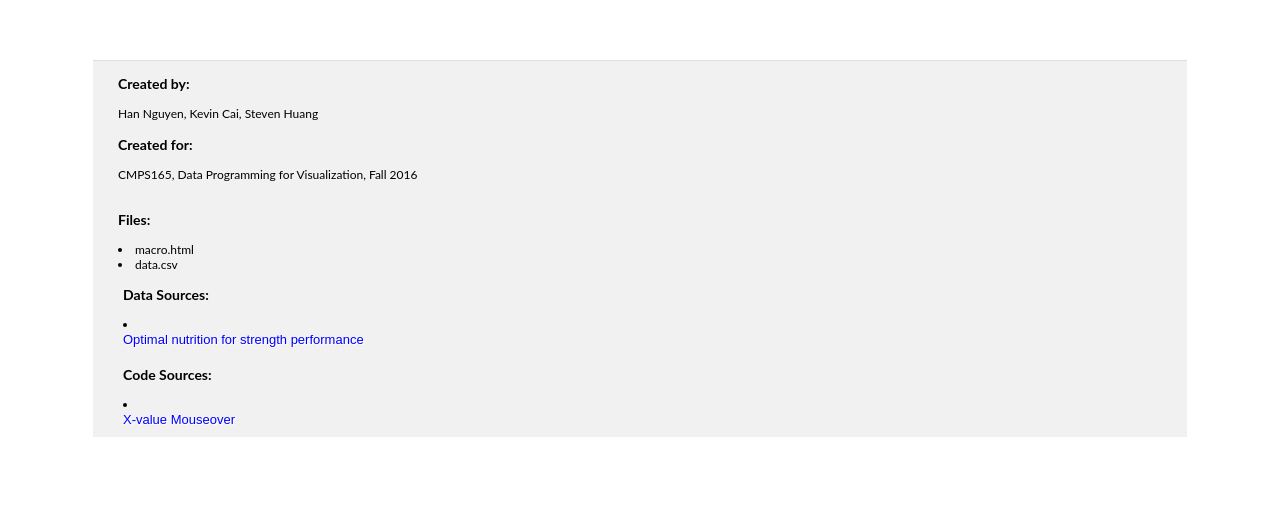
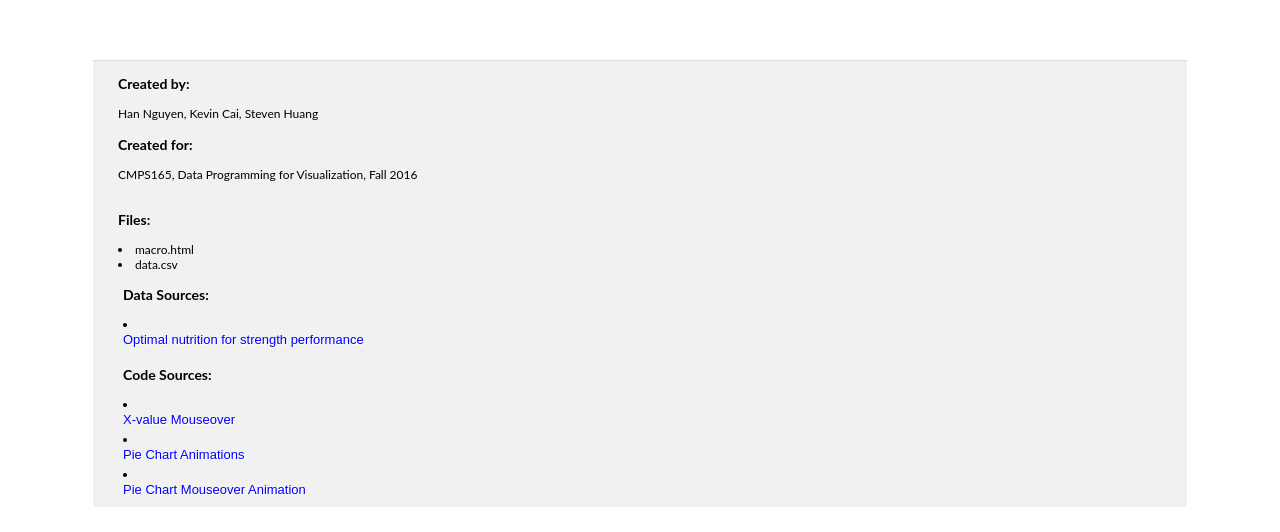
Before and after one commit to uberboi/Macronutrients, a plain HTML site: page index.html in a window 1280 px wide. Shown: the part 1763-2295 px from the top of the page. Before the commit the page ends 2225 px from the top, so only its background shows below. Drawn offline with nearby package versions, Linux system fonts and the light colour scheme.

Commit message:
Added piechart sources

```diff
--- a/index.html
+++ b/index.html
@@ -1465,6 +1465,8 @@ function tweenPie(b) {
               <h3> Code Sources:</h3>
               <div class="foot-links">
                   <li><a href="https://bl.ocks.org/mbostock/3902569/">X-value Mouseover</a></li>
+                  <li><a href="http://bl.ocks.org/mbostock/4341574">Pie Chart Animations</a></li>
+                  <li><a href="http://jsfiddle.net/8huvuoj9/1/">Pie Chart Mouseover Animation</a></li>
               </div>
             </div>
           </div><!--/container-->
```
